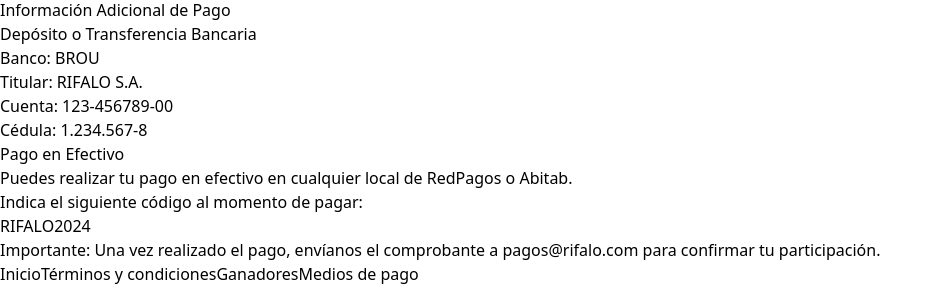
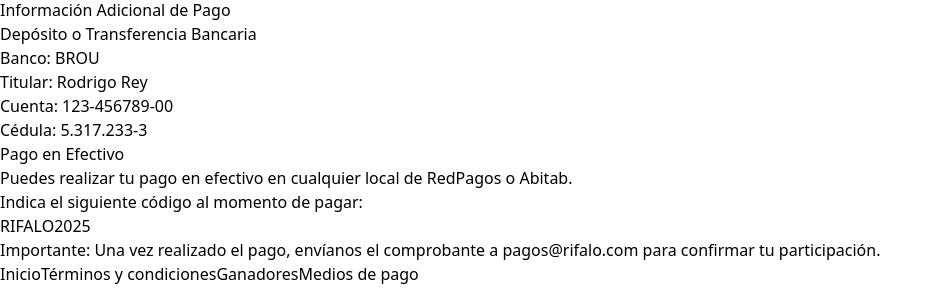
Before and after one commit to RodReBer/rifalo, a React (Vite) app: page /pagos in a window 1280 px wide. Shown: the part 565-853 px from the top of the page, without its empty margins (0-943 px from the left). Built offline with nearby package versions, Linux system fonts and the light colour scheme.

Commit message:
medios de pago

```diff
--- a/src/components/MediosPago.jsx
+++ b/src/components/MediosPago.jsx
@@ -63,15 +63,15 @@
                         <div className="bg-blue-50 p-6 rounded-lg">
                             <h4 className="text-lg font-semibold text-blue-700 mb-4">Depósito o Transferencia Bancaria</h4>
                             <p className="text-gray-600 mb-2"><span className="font-medium">Banco:</span> BROU</p>
-                            <p className="text-gray-600 mb-2"><span className="font-medium">Titular:</span> RIFALO S.A.</p>
+                            <p className="text-gray-600 mb-2"><span className="font-medium">Titular:</span> Rodrigo Rey</p>
                             <p className="text-gray-600 mb-2"><span className="font-medium">Cuenta:</span> 123-456789-00</p>
-                            <p className="text-gray-600 mb-2"><span className="font-medium">Cédula:</span> 1.234.567-8</p>
+                            <p className="text-gray-600 mb-2"><span className="font-medium">Cédula:</span> 5.317.233-3</p>
                         </div>
                         <div className="bg-green-50 p-6 rounded-lg">
                             <h4 className="text-lg font-semibold text-green-700 mb-4">Pago en Efectivo</h4>
                             <p className="text-gray-600 mb-4">Puedes realizar tu pago en efectivo en cualquier local de RedPagos o Abitab.</p>
                             <p className="text-gray-600">Indica el siguiente código al momento de pagar:</p>
-                            <p className="text-3xl font-bold text-green-600 mt-2">RIFALO2024</p>
+                            <p className="text-3xl font-bold text-green-600 mt-2">RIFALO2025</p>
                         </div>
                     </div>
                     <div className="mt-8 text-center bg-yellow-50 p-4 rounded-lg">
--- a/src/components/ProductList.jsx
+++ b/src/components/ProductList.jsx
@@ -34,8 +34,8 @@
   {
     id: 2,
     name: 'Baccio classic 125cc',
-    price: 50,
-    totalTickets: 500,
+    price: 200,
+    totalTickets: 475,
     image: baccio1,
     endTime: new Date('2025-06-15T23:59:59').getTime(),
     description: 'La Baccio Classic 125cc es una moto elegante y eficiente, perfecta para la ciudad.',
@@ -47,7 +47,7 @@
       baccio5,
       baccio6
     ],
-    soldTickets: [2, 7, 12, 17, 22]
+    soldTickets: [2, 7, 12, 22, 222, 345, 400, 460, 143, 178 ]
   },
   {
     id: 3,
```
